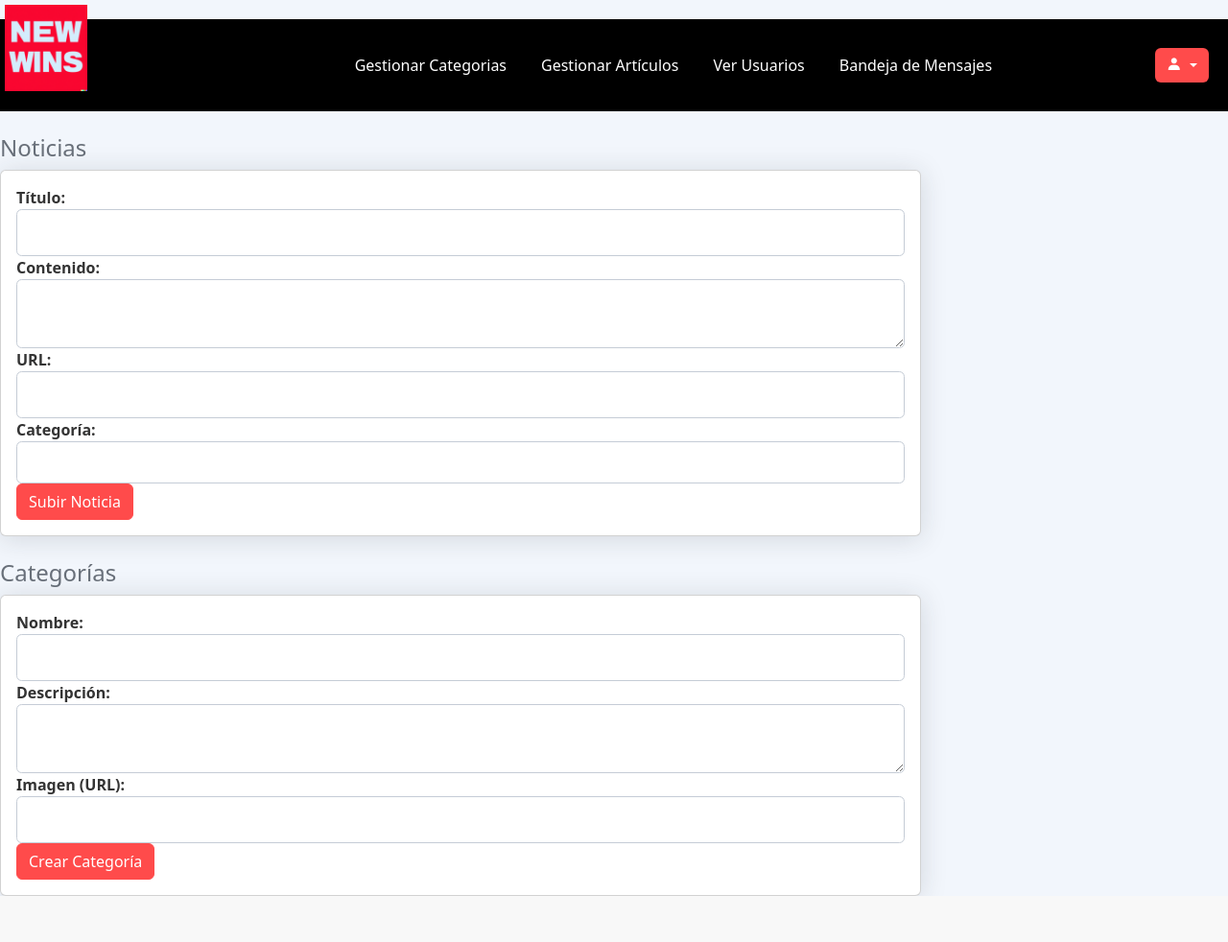
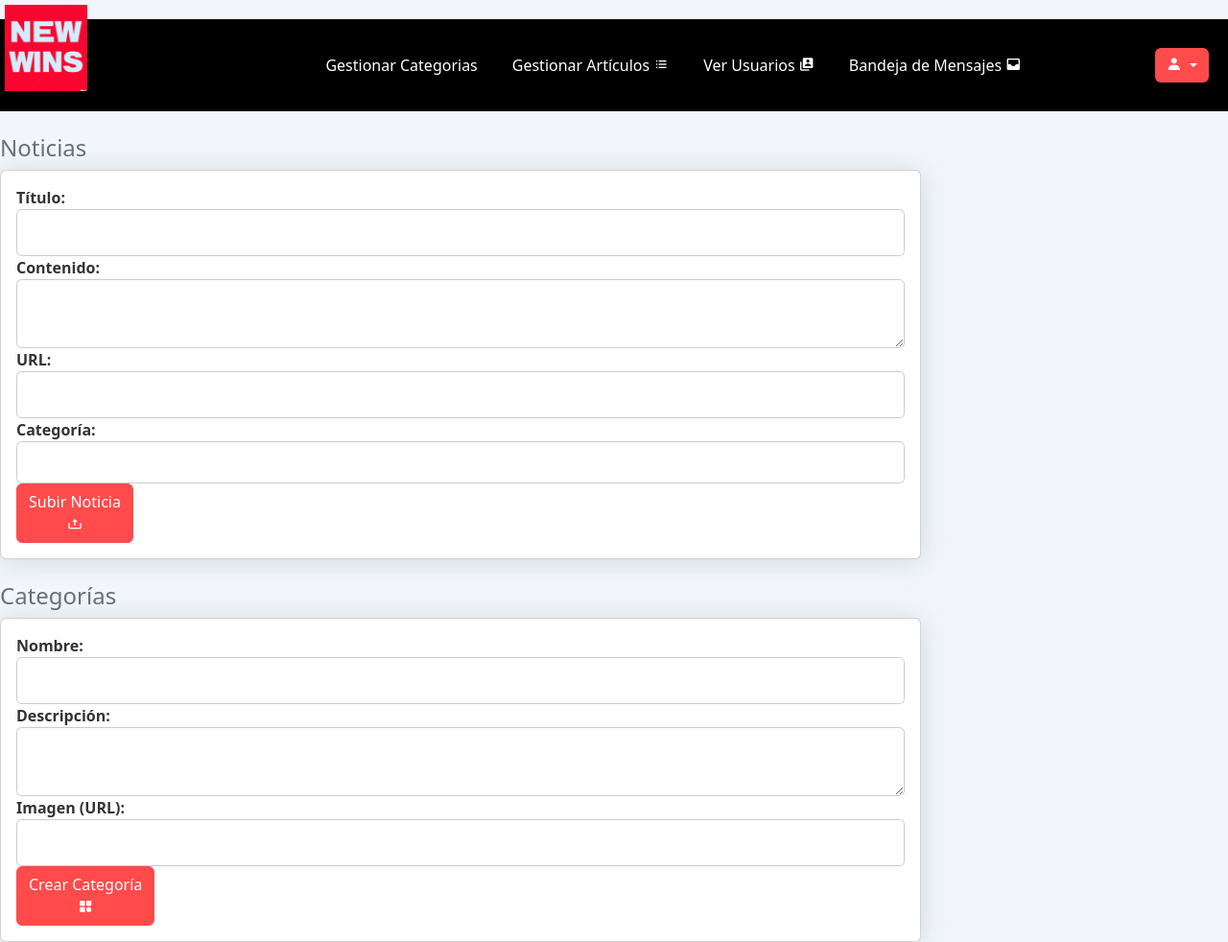
Before and after one commit to JulianMenedez12/NewWins-MVC, a PHP site: page /admin_dashboard.php in a window 1280 px wide. Shown: the whole page at 96% size. Before the commit the page ends 934 px from the top, so only its background shows below. Run offline with PHP 8.4, Linux system fonts and the light colour scheme; the visitor is signed in with stand-in values (Sample User, id 1); data that the repository does not hold is empty.

Commit message:
Add files via upload

```diff
--- a/NewWins/view/admin.php
+++ b/NewWins/view/admin.php
@@ -15,7 +15,7 @@
     </script>
     <meta charset="UTF-8">
     <meta name="viewport" content="width=device-width, initial-scale=1.0">
-    <title>Document</title>
+    <title>Iniciar sesion Admin</title>
     <link rel="stylesheet" href="css/style.css">
     <link rel="stylesheet" href="https://unpkg.com/bootstrap@5.3.3/dist/css/bootstrap.min.css">
 </head>
--- a/NewWins/view/admin_dashboard.php
+++ b/NewWins/view/admin_dashboard.php
@@ -9,7 +9,7 @@ include 'header.php';
 include '../model/conexion.php';
 include '../model/gestor_noticias.php';
 ?>
-
+<title>Admin Dashboard</title>
 <div class="col-md-9">
     <div id="noticias" class="mt-4">
         <h4>Noticias</h4>
@@ -38,7 +38,7 @@ include '../model/gestor_noticias.php';
                             ?>
                         </select>
                     </div>
-                    <button type="submit" class="btn btn-primary">Subir Noticia</button>
+                    <button type="submit" class="btn btn-primary">Subir Noticia <br><i class='bx bx-upload' ></i></button>
                 </form>
             </div>
         </div>
@@ -62,7 +62,7 @@ include '../model/gestor_noticias.php';
                         <label for="imagen">Imagen (URL):</label>
                         <input type="text" class="form-control" id="imagen" name="imagen">
                     </div>
-                    <button type="submit" class="btn btn-secondary">Crear Categoría</button>
+                    <button type="submit" class="btn btn-secondary">Crear Categoría <br><i class='bx bxs-category'></i></button>
                 </form>
             </div>
         </div>
--- a/NewWins/view/header.php
+++ b/NewWins/view/header.php
@@ -11,6 +11,7 @@ if (!isset($_SESSION['correo'])) {
 <html lang="en">
 
 <head>
+    <link rel="icon" href="../img/logo.png" type="image/png" >
     <script async src="https://www.googletagmanager.com/gtag/js?id=G-Q99HS3X12S"></script>
     <script>
         window.dataLayer = window.dataLayer || [];
@@ -24,7 +25,7 @@ if (!isset($_SESSION['correo'])) {
     </script>
     <meta charset="UTF-8">
     <meta name="viewport" content="width=device-width, initial-scale=1.0">
-    <title>Admin Dashboard</title>
+
     <link rel="stylesheet" href="https://cdn.jsdelivr.net/npm/bootstrap@5.2.3/dist/css/bootstrap.min.css">
     <link href='https://unpkg.com/boxicons@2.1.1/css/boxicons.min.css' rel='stylesheet'>
     <link rel="stylesheet" href="../css/styles.css"> <!-- Vincula tu archivo CSS externo -->
@@ -47,13 +48,13 @@ if (!isset($_SESSION['correo'])) {
                         <a class="nav-link" href="gestionar_categorias.php">Gestionar Categorias</a>
                     </li>
                     <li class="nav-item">
-                        <a class="nav-link" href="gestionar_articulos.php">Gestionar Artículos</a>
+                        <a class="nav-link" href="gestionar_articulos.php">Gestionar Artículos <i class='bx bx-list-ul' ></i></a>
                     </li>
                     <li class="nav-item">
-                        <a class="nav-link" href="noticias.php">Ver Usuarios</a>
+                        <a class="nav-link" href="noticias.php">Ver Usuarios <i class='bx bxs-user-account'></i></a>
                     </li>
                     <li class="nav-item">
-                        <a class="nav-link" href="manage_bandeja.php">Bandeja de Mensajes</a>
+                        <a class="nav-link" href="manage_bandeja.php">Bandeja de Mensajes <i class='bx bxs-inbox'></i></a>
                     </li>
                 </ul>
                 <!-- Menú desplegable -->
--- a/NewWins/view/index.php
+++ b/NewWins/view/index.php
@@ -26,7 +26,7 @@
     </script>
     <meta charset="UTF-8">
     <meta name="viewport" content="width=device-width, initial-scale=1.0">
-    <title>Document</title>
+    <title>Iniciar sesion</title>
     <link rel="stylesheet" href="css/style.css">
     <link rel="stylesheet" href="https://unpkg.com/bootstrap@5.3.3/dist/css/bootstrap.min.css">
 </head>
--- a/NewWins/view/manage_bandeja.php
+++ b/NewWins/view/manage_bandeja.php
@@ -1,5 +1,7 @@
 <?php include 'header.php'; ?>
-
+<head>
+    <title>Bandeja de mensajes</title>
+</head>
 <body>
     <div class="container my-5">
         <h1 class="mb-4">Bandeja de Entrada</h1>
--- a/NewWins/view/noticias.php
+++ b/NewWins/view/noticias.php
@@ -13,7 +13,9 @@ require_once '../model/gestor_usuarios.php';
 $gestorUsuarios = new GestorUsuarios();
 $usuarios = $gestorUsuarios->listarUsuarios();
 ?>
-
+<head>
+    <title>Gestion de usuarios</title>
+</head>
 <div class="container-fluid">
     <div class="row">
         <div class="col-md-9">
```
Also changed, not shown: NewWins/view/gestionar_articulos.php (+5 -3 lines), NewWins/view/gestionar_categorias.php (+5 -2 lines).
